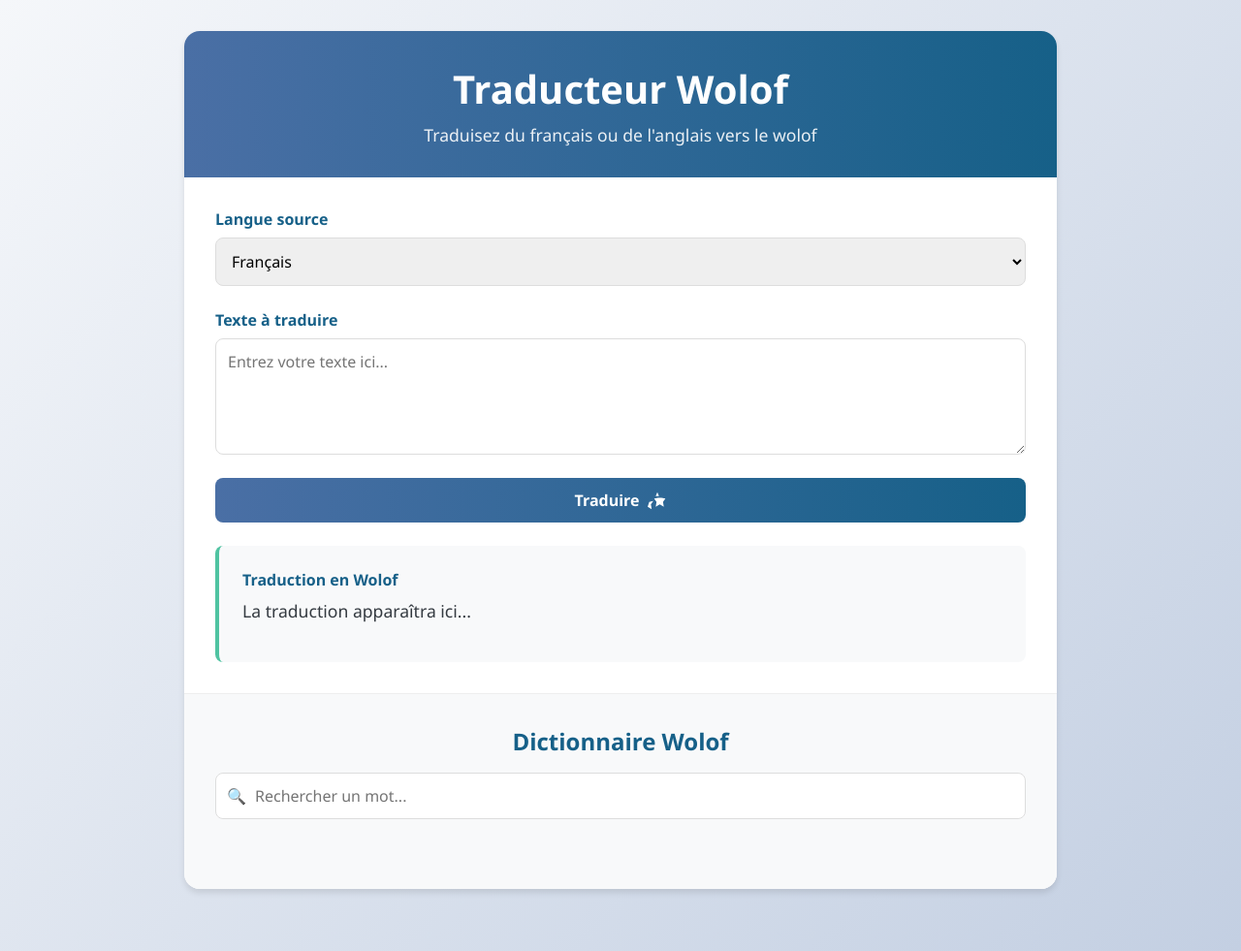
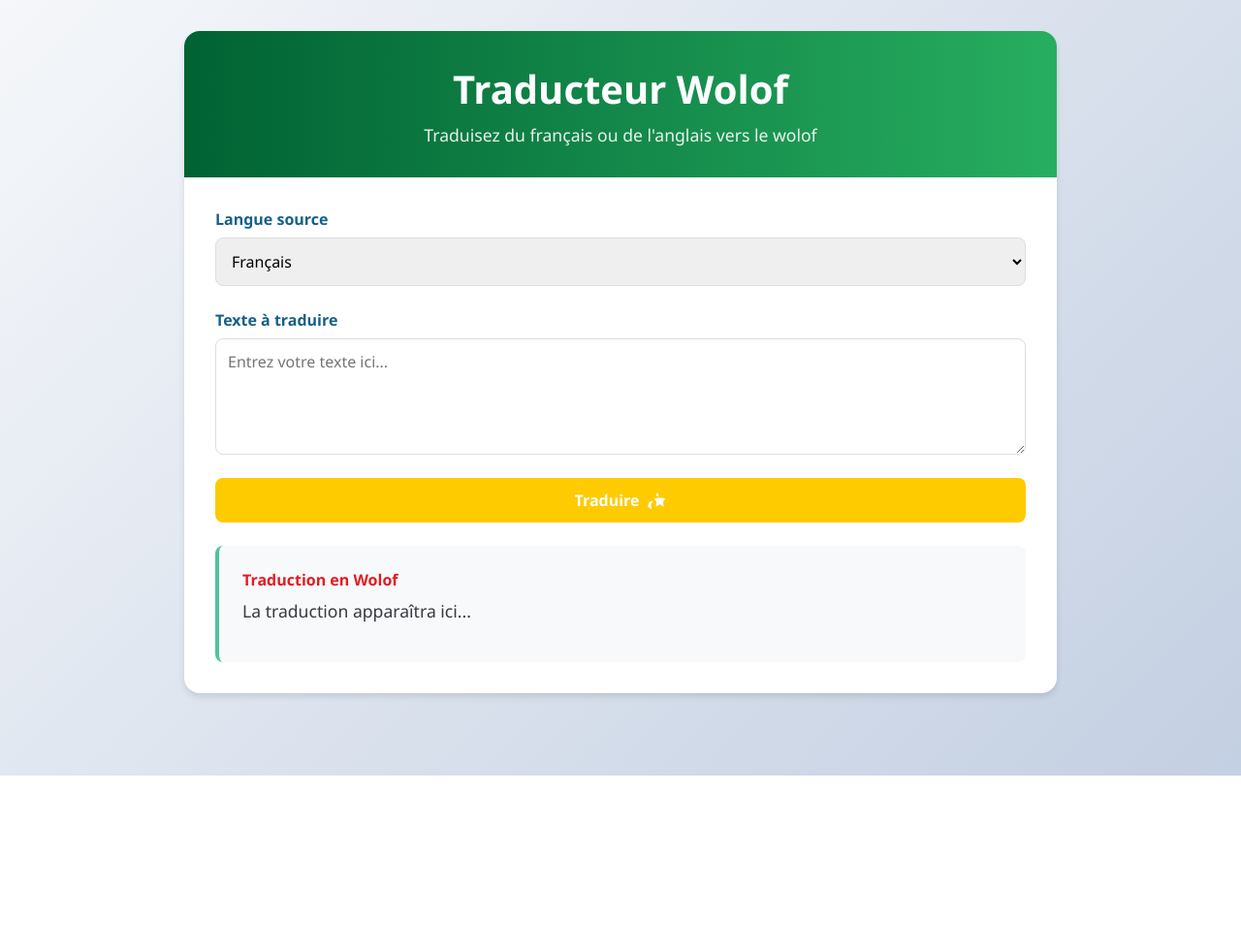
Before and after one commit to ahmedaidara/traduction-en-wolof, a plain HTML site: page index.html in a window 1280 px wide. Shown: the whole page at 97% size. After the commit the page ends 800 px from the top, so only its background shows below. Drawn offline with Linux system fonts and the light colour scheme.

Commit message:
Update index.html

```diff
--- a/index.html
+++ b/index.html
@@ -43,7 +43,8 @@
         }
 
         header {
-            background: linear-gradient(to right, var(--primary-color), var(--secondary-color));
+            background: linear-gradient(to right, #006233, #27ae60);
+
             color: white;
             padding: 2rem;
             text-align: center;
@@ -118,7 +119,7 @@
         }
 
         .translate-btn {
-            background: linear-gradient(to right, var(--primary-color), var(--secondary-color));
+            background: #FECB00;
         }
 
         .voice-btn {
@@ -155,7 +156,7 @@
 
         .result-title {
             font-weight: 600;
-            color: var(--secondary-color);
+            color: #E31B23;
             margin-bottom: 0.5rem;
             display: flex;
             justify-content: space-between;
@@ -327,18 +328,7 @@
             </div>
         </section>
 
-        <section class="dictionary-section">
-            <h2 class="section-title">Dictionnaire Wolof</h2>
 
-            <div class="search-container">
-                <input type="text" class="search-input" id="searchInput" placeholder="Rechercher un mot...">
-                <span class="search-icon">🔍</span>
-            </div>
-
-            <div class="dictionary-grid" id="dictionaryGrid">
-                <!-- Les éléments du dictionnaire seront ajoutés ici par JavaScript -->
-            </div>
-        </section>
 
 
     </div>
```
